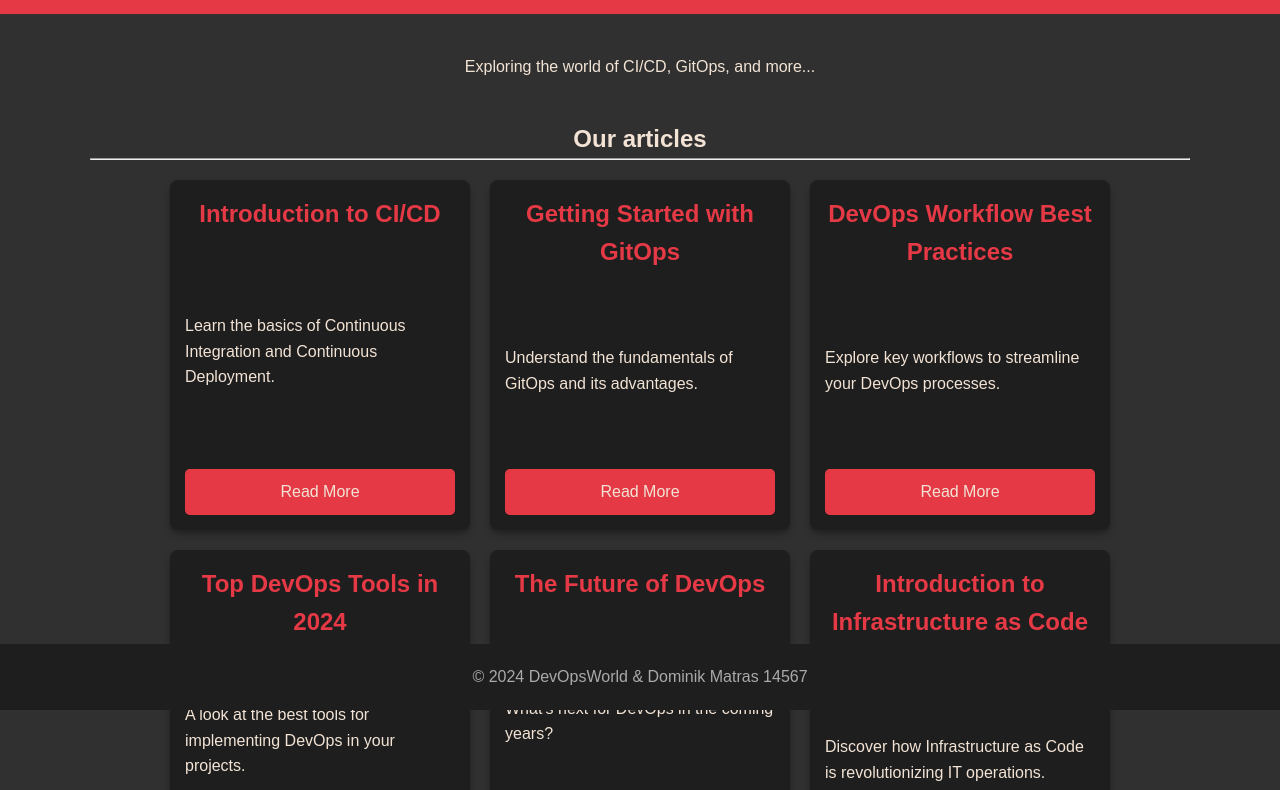
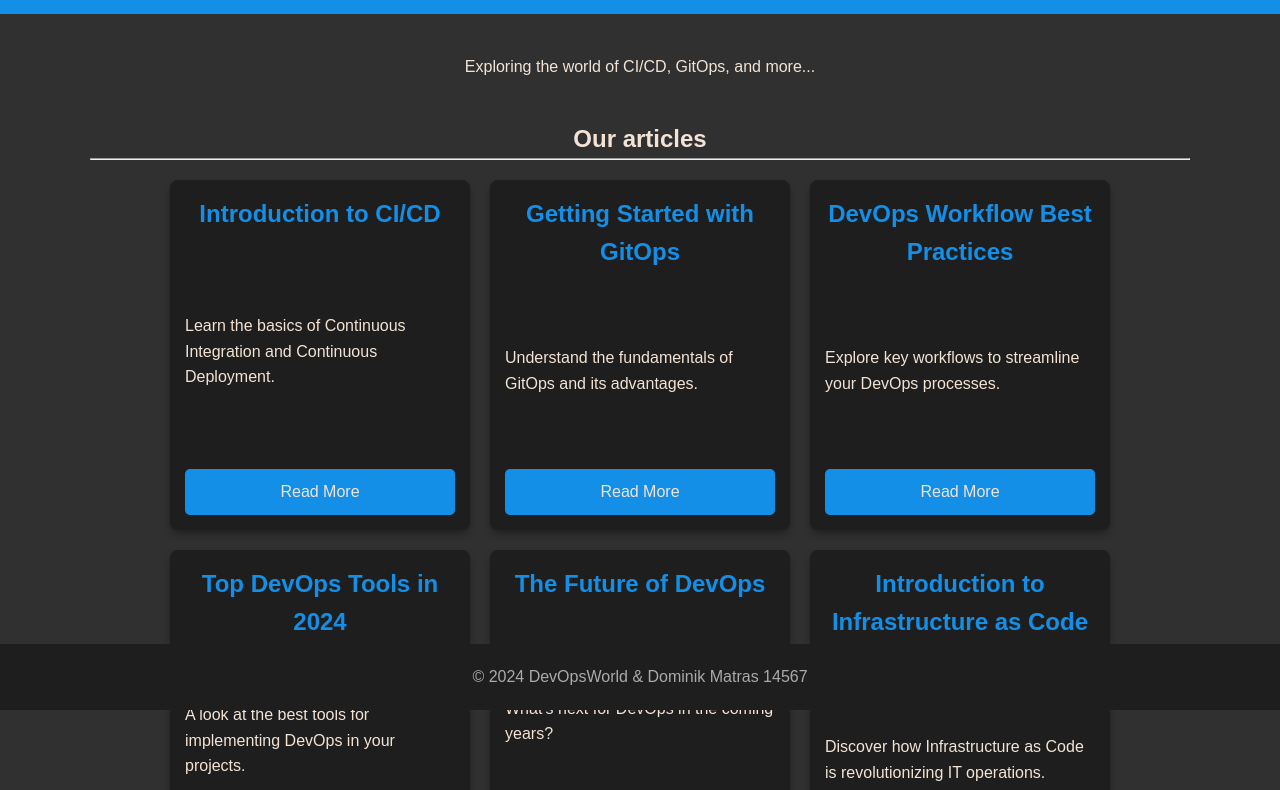
Before and after one commit to dominikmatras/devops-app, a website: page public/index.html in a window 1280 px wide. Shown: the part 90-880 px from the top of the page. Drawn offline with Linux system fonts and the light colour scheme.

Commit message:
Edit accent color

```diff
--- a/public/style.css
+++ b/public/style.css
@@ -1,7 +1,7 @@
 :root {
 	--background: #303030;
 	--text-color: #F2E3D5;
-	--accent: #e63946;
+	--accent: #138FE8;
 }
 
 * {
```
